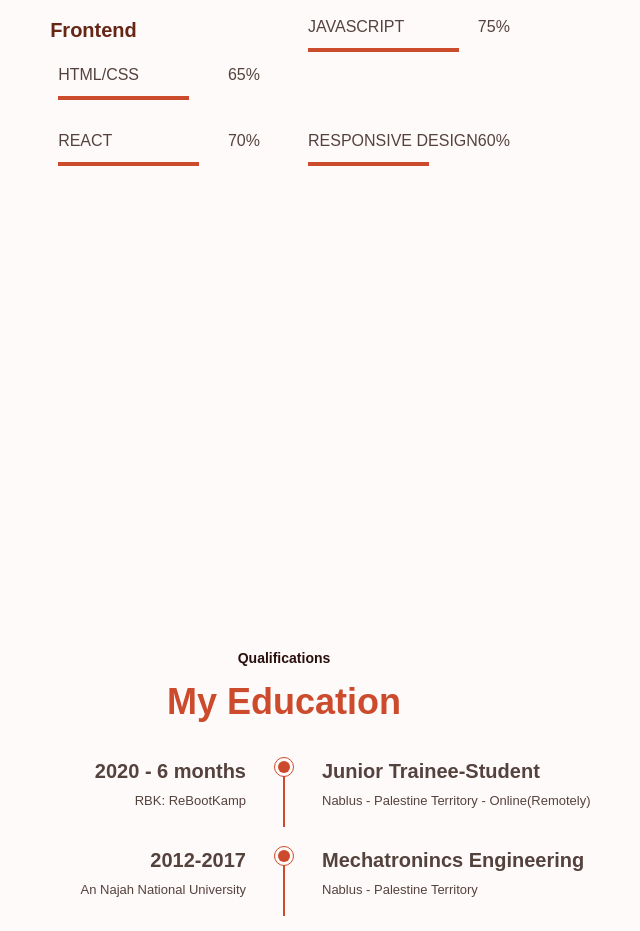
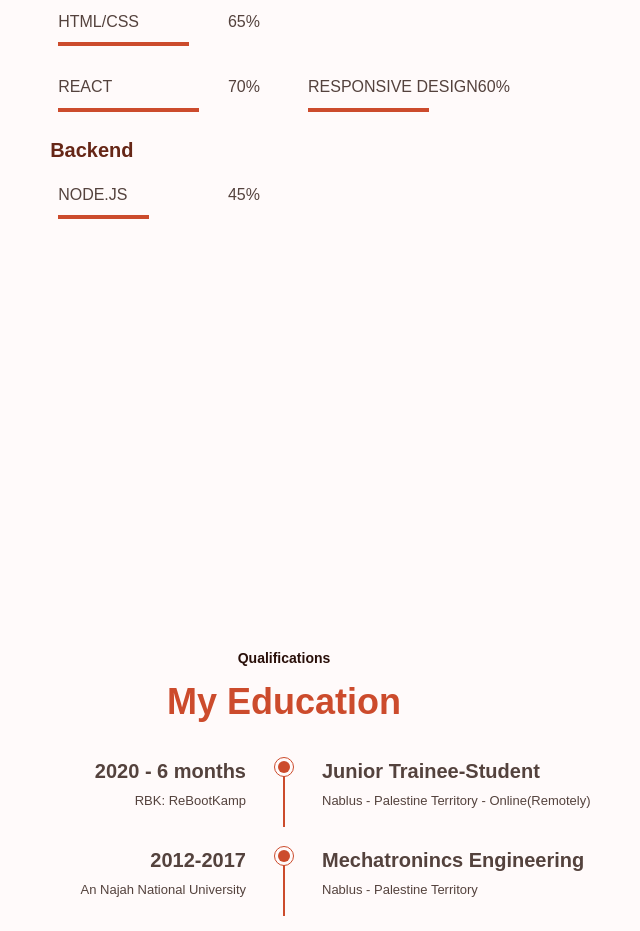
Before and after one commit to rzanabusamra22/OnlinePortfolio, a React (Create React App) app in the folder frontend/: page / in a window 1280 px wide. Shown: the part 1982-2913 px from the top of the page, without its empty margins (356-996 px from the left). Built offline with nearby package versions, Linux system fonts and the light colour scheme; some icons are missing; a web font is replaced by a local one.

Commit message:
Adding Data

```diff
--- a/frontend/src/components/Style.css
+++ b/frontend/src/components/Style.css
@@ -313,6 +313,10 @@ img {
 .skills__angular{
     width:60%;
 }
+
+.skills__node{
+    width:45%;
+}
 /* training and education */
 
 .education__container{
--- a/frontend/src/components/skillsSection/index.js
+++ b/frontend/src/components/skillsSection/index.js
@@ -39,6 +39,18 @@ const skillsSection = ({id}) => {
                              </div>
                          </div>
                      </div>
+                     <br></br>
+                     {/* BACKEND */}
+                     <div class="skills__container bd-grid">
+                         <div class="skills__content">
+                             <h3 class="skills__subtitle">Backend</h3>
+                             <div class="skills__data">
+                                 <span class="skills_name">NODE.JS</span>
+                                 <span class="skills_number">45%</span>
+                                 <span class="skills_bar skills__node"></span>
+                             </div>
+                         </div>
+                     </div>
                  </section>
             </main>
         </>
```
Also changed, not shown: 1 other file (tests, documents, lock files or other folders).
